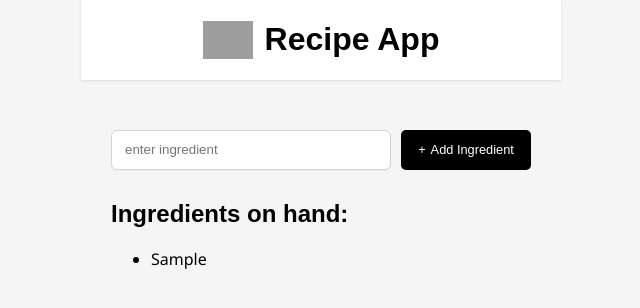
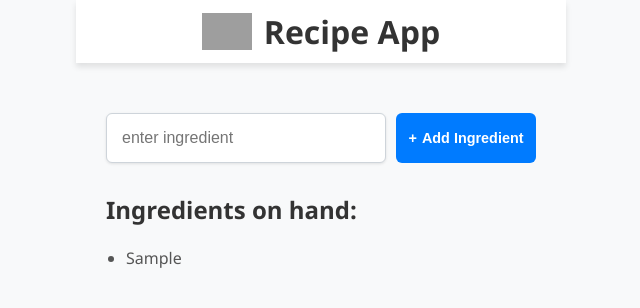
Before and after one commit to Kabileshwaran183/P5-Recipe-App, a React (Vite) app: page / in a window 1280 px wide. Both pictures are taken after typing "Sample" into the empty fields and a click on the button "Add Ingredient". Shown: the top 308 px of the page, without its empty margins (319-959 px from the left). Built offline with nearby package versions, Linux system fonts and the light colour scheme; no server answers; grey boxes are pictures that could not be loaded; what @huggingface/inference would draw is missing.

Commit message:
update the styling

```diff
--- a/src/index.css
+++ b/src/index.css
@@ -4,109 +4,180 @@
 
 body {
     margin: 0;
-    background-color: whitesmoke;
-    font-family: sans-serif;
+    background-color: #f8f9fa;
+    font-family: 'Segoe UI', Tahoma, Geneva, sans-serif;
     display: flex;
     flex-direction: column;
     align-items: center;
+    color: #333;
 }
-header{
+
+header {
     display: flex;
     justify-content: center;
     align-items: center;
-    box-shadow: 0px 1px 3px 0px rgba(132, 106, 106, 0.1), 0px 1px 2px 0px rgba(0, 0, 0, 0.06);
+    padding: 10px 15px;
+    box-shadow: 0px 4px 6px rgba(0, 0, 0, 0.1);
     background-color: white;
-    gap:12px;
+    gap: 12px;
+    width: 100%;
+    max-width: 800px;
+    position: sticky;
+    top: 0;
+    z-index: 10;
 }
-header > img{
 
+header > img {
     width: 50px;
+    transition: transform 0.3s;
 }
-header > h1{
+
+header > img:hover {
+    transform: rotate(10deg) scale(1.1);
+}
+
+header > h1 {
     font-size: 2rem;
+    font-weight: bold;
+    color: #333;
+    margin: 0;
 }
 
 main {
-    padding: 30px 30px 10px;
+    padding: 30px;
+    width: 100%;
+    max-width: 800px;
 }
 
-main > section{
-    margin:30px 0px;
-    margin-left:0;
-}
-main > section > ul{
-    margin-bottom: 30px;
-}
-main > section > ul > li{
-    margin-bottom: 8px;
-    font-family: 'Segoe UI', Tahoma, sans-serif;
+main > section {
+    margin: 30px 0;
 }
 
-.add-ingredient-form{
+main > section > ul {
+    margin-bottom: 30px;
+    padding-left: 20px;
+}
+
+main > section > ul > li {
+    margin-bottom: 8px;
+    font-size: 1rem;
+    line-height: 1.5;
+    color: #555;
+}
+
+.add-ingredient-form {
     display: flex;
     justify-content: center;
-    /* align-items: center; */
-    gap:10px;
-    height: 40px;
+    gap: 10px;
+    height: 50px;
     margin-top: 20px;
+    width: 100%;
 }
-.add-ingredient-form > input{
+
+.add-ingredient-form > input {
     border-radius: 6px;
-    border: 1px solid #D1D5DB;
-    padding: 9px 13px;
-    box-shadow: 0px 1px 2px 0px rgba(0, 0, 0, 0.05);
+    border: 1px solid #ced4da;
+    padding: 10px 15px;
+    box-shadow: 0px 1px 3px rgba(0, 0, 0, 0.1);
     flex-grow: 1;
-    min-width:280px;
-    max-width:500px;
+    min-width: 280px;
+    max-width: 500px;
+    font-size: 1rem;
+    transition: border-color 0.3s, box-shadow 0.3s;
 }
-.add-ingredient-form > button{
-    border-radius: 5px;
-    background-color: black;
+
+.add-ingredient-form > input:focus {
+    border-color: #007bff;
+    box-shadow: 0px 0px 5px rgba(0, 123, 255, 0.5);
+    outline: none;
+}
+
+.add-ingredient-form > button {
+    border-radius: 6px;
+    background-color: #007bff;
     color: white;
-    font-size: 0.8rem;
+    font-size: 0.9rem;
+    font-weight: 600;
     border: none;
-    width: 130px;
-    flex-grow: 1;
+    width: 140px;
     max-width: 170px;
-    font-weight: 500;
+    padding: 10px;
+    cursor: pointer;
+    transition: background-color 0.3s, transform 0.2s;
 }
-.add-ingredient-form > button::before{
-    content:"+";
+
+.add-ingredient-form > button:hover {
+    background-color: #0056b3;
+    transform: scale(1.05);
+}
+
+.add-ingredient-form > button::before {
+    content: "+";
     margin-right: 5px;
 }
-.get-recipe-container{
-    background-color: rgb(237, 218, 202);
+
+.get-recipe-container {
+    background-color: #ffe8cc;
     border-radius: 8px;
-    font-size: 0.8rem;
+    font-size: 0.9rem;
     display: flex;
     align-items: center;
     justify-content: space-between;
-    gap:20px;
-    padding : 5px 15px;
+    gap: 20px;
+    padding: 10px 20px;
+    box-shadow: 0px 2px 4px rgba(0, 0, 0, 0.1);
+    margin-top: 20px;
+    animation: fadeIn 0.5s ease-in-out;
+}
 
+.get-recipe-container > button {
+    border-radius: 6px;
+    background-color: #e36e2a;
+    color: white;
+    border: none;
+    height: 40px;
+    width: 110px;
+    font-size: 0.85rem;
+    font-weight: 500;
+    cursor: pointer;
+    transition: background-color 0.3s, transform 0.2s;
+    box-shadow: 0px 2px 4px rgba(0, 0, 0, 0.2);
 }
-.get-recipe-container > button{
-    border-radius: 10px;
-    background-color: rgb(227, 110, 42);
-    color:white;
-    border:none;
-    height: 30px;
-    width: 100px;
-    font-size: small;
-    font-weight: 400;
-    flex-grow: 0.02;
-    height: 40px;
-    font-family: 'Lucida Sans', 'Lucida Sans Regular', 'Lucida Grande', 'Lucida Sans Unicode';
+
+.get-recipe-container > button:hover {
+    background-color: #cc5800;
+    transform: translateY(-2px);
 }
 
 .suggested-recipe-container {
-    max-width: 500px;
-    color: #475467;
-    line-height: 28px;
+    max-width: 600px;
+    background-color: white;
+    padding: 20px;
+    border-radius: 8px;
+    box-shadow: 0px 2px 5px rgba(0, 0, 0, 0.1);
+    overflow-wrap: break-word;
+    word-wrap: break-word;
+    word-break: break-word;
+    color: #495057;
+    line-height: 1.8;
     font-size: 1.125rem;
     font-weight: 400;
+    margin-top: 20px;
 }
 
-.suggested-recipe-container ul li, .suggested-recipe-container ol li {
-    margin-bottom: 8px;
+.suggested-recipe-container ul li,
+.suggested-recipe-container ol li {
+    margin-bottom: 10px;
 }
+
+/* Fade-in animation */
+@keyframes fadeIn {
+    from {
+        opacity: 0;
+        transform: translateY(10px);
+    }
+    to {
+        opacity: 1;
+        transform: translateY(0);
+    }
+}
```
